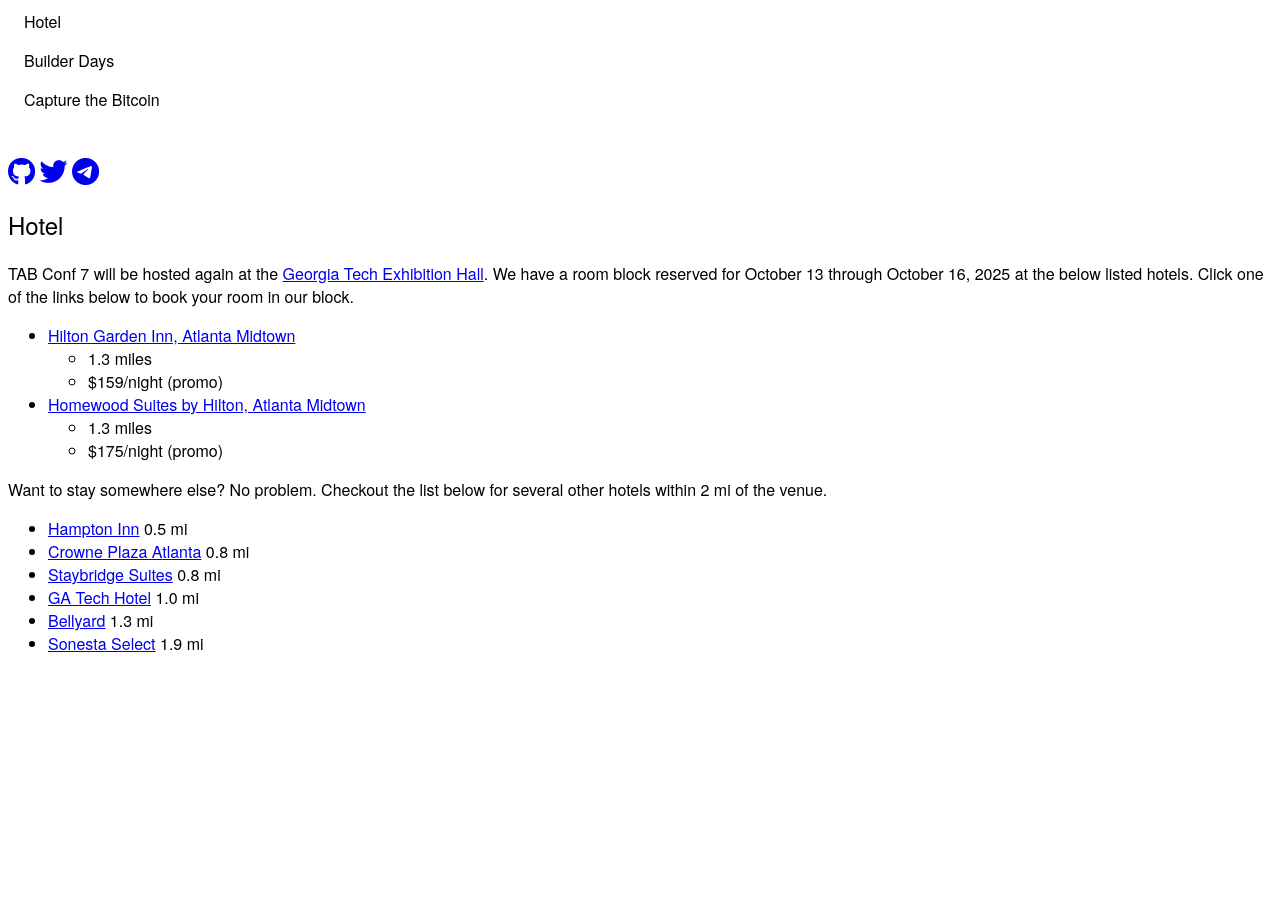
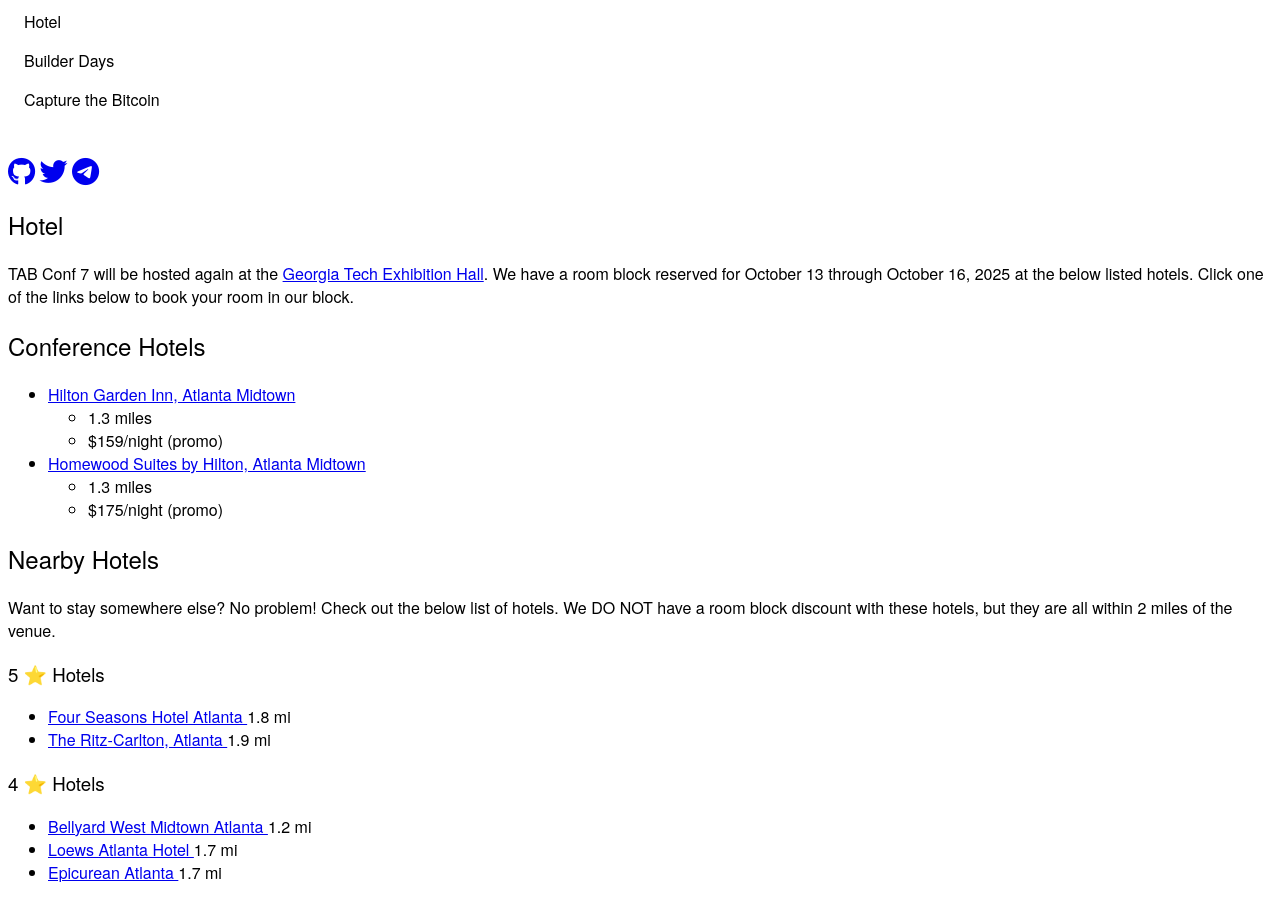
Before and after one commit to bnonni/7.tabconf.com, a Jekyll site: the page built from hotel.md, in a window 1280 px wide and 900 px high, scrolled down 1065 px. Built offline with Jekyll 4.4.1, drawn with Linux system fonts in a browser that asks for light colours; nearby versions of some CDN libraries; our own code applies the rules of GitHub Pages for plain Markdown files; before the commit the page ends 1736 px from its top, so only the background shows below that.

Commit message:
Update hotel.md

```diff
--- a/hotel.md
+++ b/hotel.md
@@ -9,6 +9,8 @@
 reserved for October 13 through October 16, 2025 at the below listed hotels. Click one of the links below to book your
 room in our block.
 
+## Conference Hotels
+
 - <a href="https://group.hiltongardeninn.com/5ev2ty" target="_blank">Hilton Garden Inn, Atlanta Midtown</a>
     - 1.3 miles
     - $159/night (promo)
@@ -16,11 +18,28 @@
     - 1.3 miles
     - $175/night (promo)
 
-Want to stay somewhere else? No problem. Checkout the list below for several other hotels within 2 mi of the venue.
+## Nearby Hotels
 
-- <a href="https://www.hilton.com/en/book/reservation/rooms/?ctyhocn=ATLGTHX&arrivalDate=2025-10-12&departureDate=2025-10-18&room1NumAdults=1&aarpRate=" target="_blank">Hampton Inn</a> 0.5 mi
-- <a href="https://www.ihg.com/crowneplaza/hotels/us/en/atlanta/atlpw/hoteldetail" target="_blank">Crowne Plaza Atlanta</a> 0.8 mi
-- <a href="https://www.ihg.com/staybridge/hotels/us/en/atlanta/atlpe/hoteldetail" target="_blank">Staybridge Suites</a> 0.8 mi
-- <a href="https://www.gatechhotel.com" target="_blank">GA Tech Hotel</a> 1.0 mi
-- <a href="https://www.marriott.com/en-us/hotels/atltm-bellyard-west-midtown-atlanta-a-tribute-portfolio-hotel/overview/" target="_blank">Bellyard</a> 1.3 mi
-- <a href="https://www.sonesta.com/sonesta-select/ga/atlanta/sonesta-select-atlanta-midtown-georgia-tech" target="_blank">Sonesta Select</a> 1.9 mi
+Want to stay somewhere else? No problem! Check out the below list of hotels. We **DO NOT** have a room block discount
+with these hotels, but they are all within 2 miles of the venue.
+
+### 5 ⭐️ Hotels
+
+- <a href="https://www.fourseasons.com/atlanta/accommodations/?generalReservationForm.checkInDate=2025-10-13&generalReservationForm.checkOutDate=2025-10-16&generalReservationForm.guestCountPerRoom[0].adultCount=2&generalReservationForm.guestCountPerRoom[0].childCount=0&generalReservationForm.locationId=ATL411" target="_blank">
+    Four Seasons Hotel Atlanta
+  </a> 1.8 mi
+- <a href="https://www.ritzcarlton.com/en/hotels/atlrz-the-ritz-carlton-atlanta/overview/">
+    The Ritz-Carlton, Atlanta
+  </a> 1.9 mi
+
+### 4 ⭐️ Hotels
+
+- <a href="https://www.marriott.com/en-us/hotels/atltm-bellyard-west-midtown-atlanta-a-tribute-portfolio-hotel/overview/" target="_blank">
+    Bellyard West Midtown Atlanta
+  </a> 1.2 mi
+- <a href="https://reservations.loewshotels.com/rooms/atlanta-hotel?&adults=1&children=0&rooms=1&check-in=2025-10-13&check-out=2025-10-16&lang=EN" target="_blank">
+    Loews Atlanta Hotel
+  </a> 1.7 mi
+- <a href="https://www.marriott.com/en-us/hotels/atlmk-epicurean-atlanta-autograph-collection/overview/">
+    Epicurean Atlanta
+  </a> 1.7 mi
```
